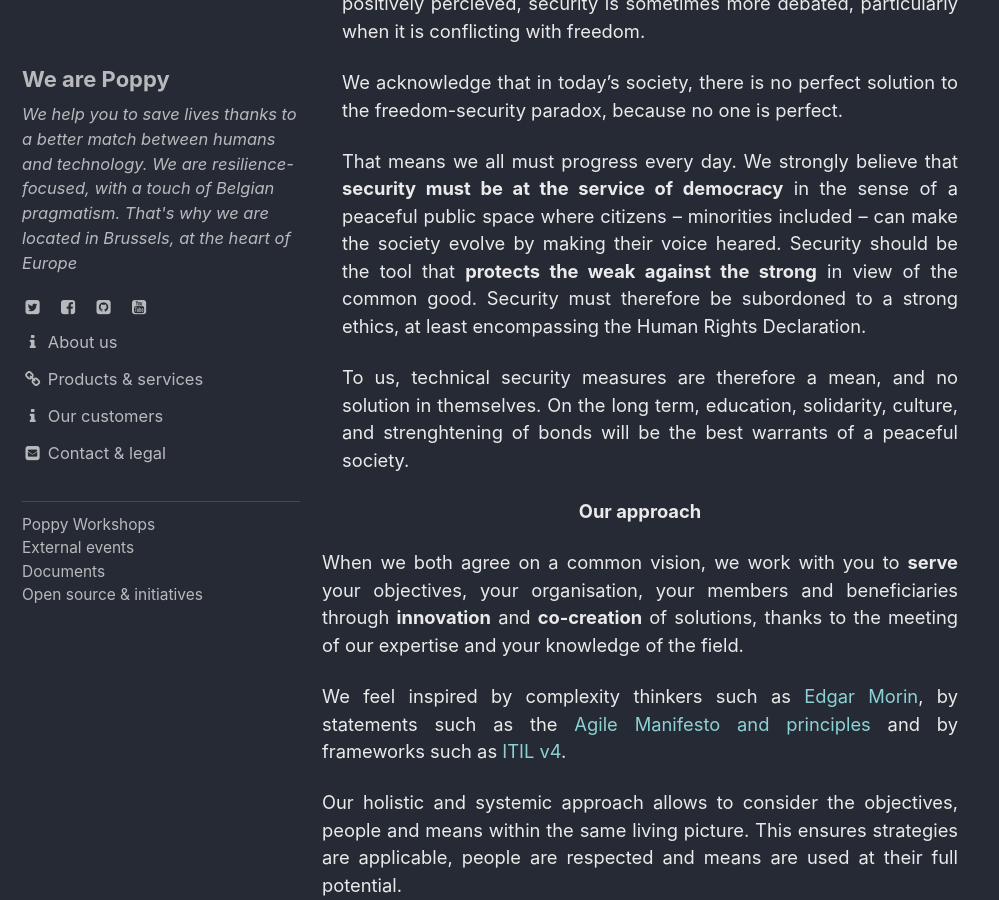
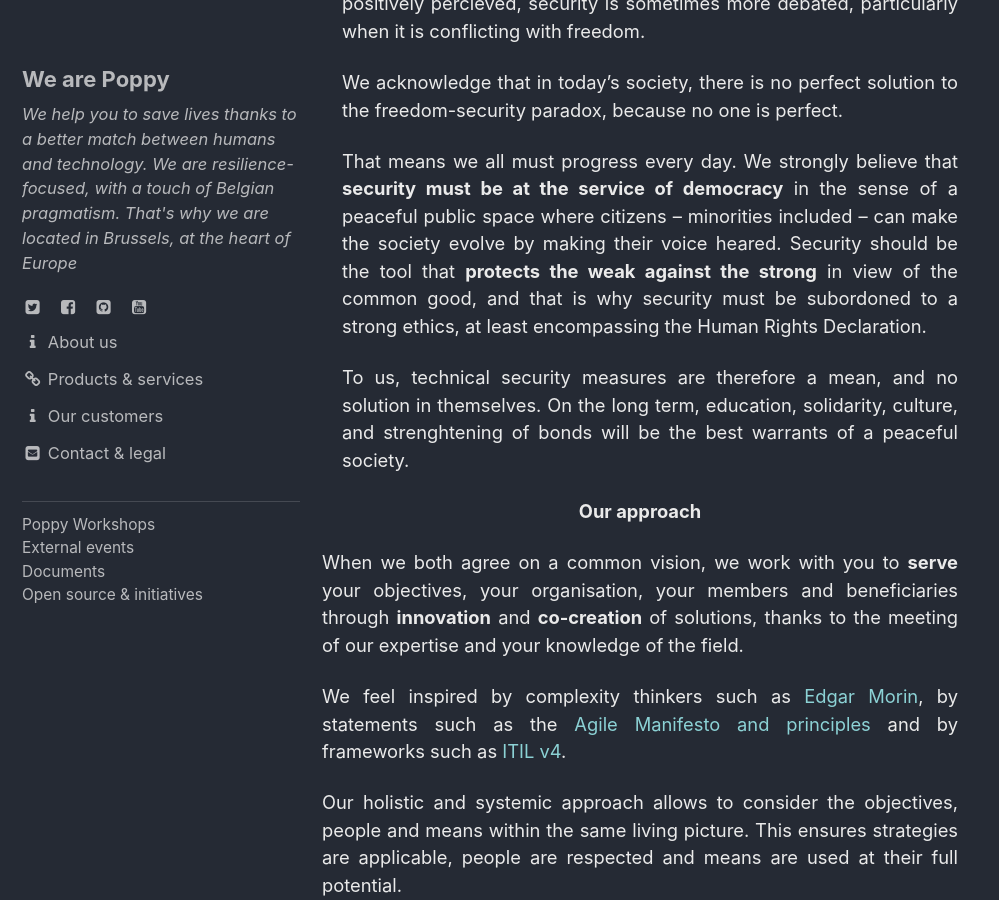
Before and after one commit to ccloquet/ccloquet.github.io, a Jekyll site: the page built from _pages/about_us.md, in a window 1280 px wide and 900 px high, scrolled down 2722 px. Shown: the whole window, without its empty margins (0-999 px from the left). Built offline with Jekyll 4.4.1, drawn with Linux system fonts in a browser that asks for light colours; cached includes are drawn as plain includes.

Commit message:
Update about_us.md

```diff
--- a/_pages/about_us.md
+++ b/_pages/about_us.md
@@ -45,7 +45,7 @@ permalink: /about_us/
 
 <p >We acknowledge that in today’s society, there is no perfect solution to the freedom-security paradox, because no one is perfect.</p>
 
-<p >That means we all must progress every day. We strongly believe that <strong>security must be at the service of democracy</strong> in the sense of a peaceful public space where citizens – minorities included – can make the society evolve by making their voice heared. Security should be the tool that <strong>protects the weak against the strong</strong> in view of the common good. Security must therefore be subordoned to a strong ethics, at least encompassing the Human Rights Declaration.</p>
+<p >That means we all must progress every day. We strongly believe that <strong>security must be at the service of democracy</strong> in the sense of a peaceful public space where citizens – minorities included – can make the society evolve by making their voice heared. Security should be the tool that <strong>protects the weak against the strong</strong> in view of the common good, and that is why security must be subordoned to a strong ethics, at least encompassing the Human Rights Declaration.</p>
 
 <p >To us, technical security measures are therefore a mean, and no solution in themselves. On the long term, education, solidarity, culture, and strenghtening of bonds will be the best warrants of a peaceful society.</p>
 </div>
```
